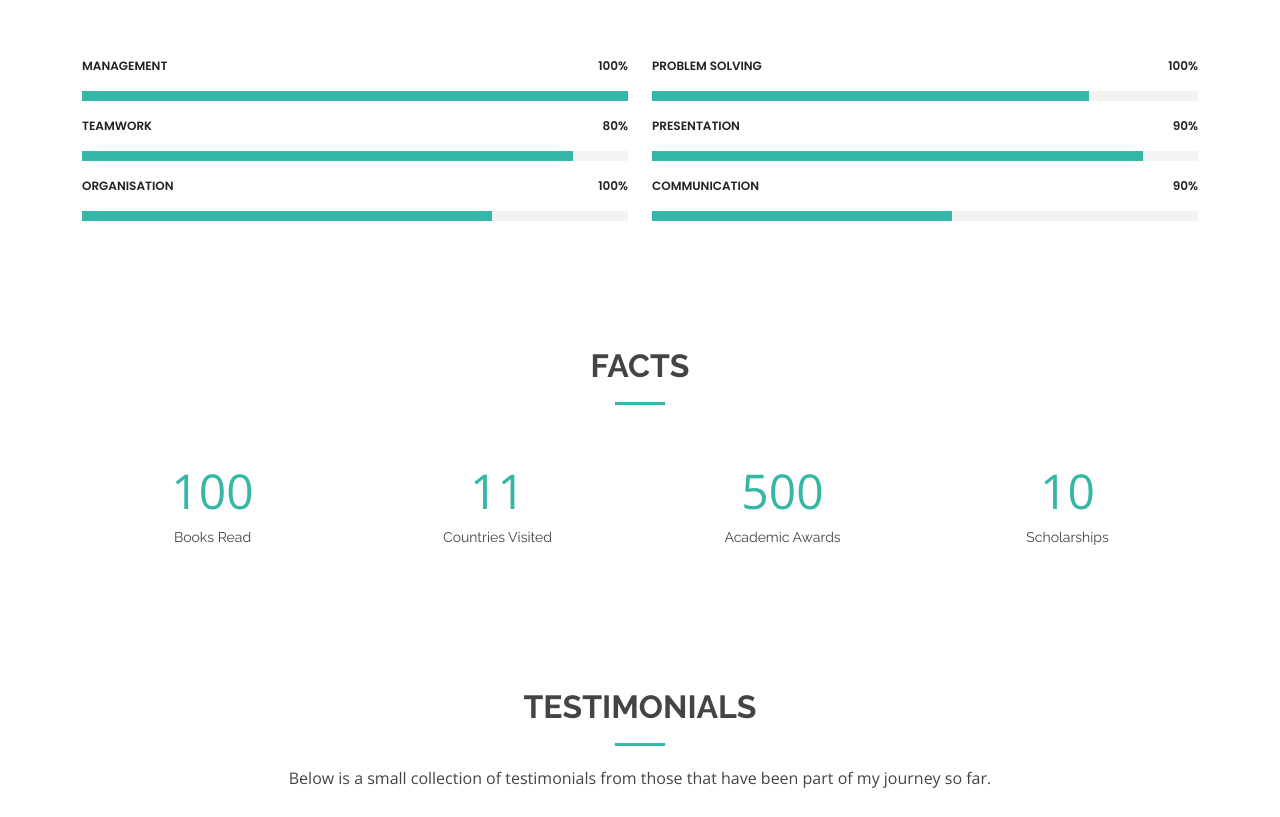
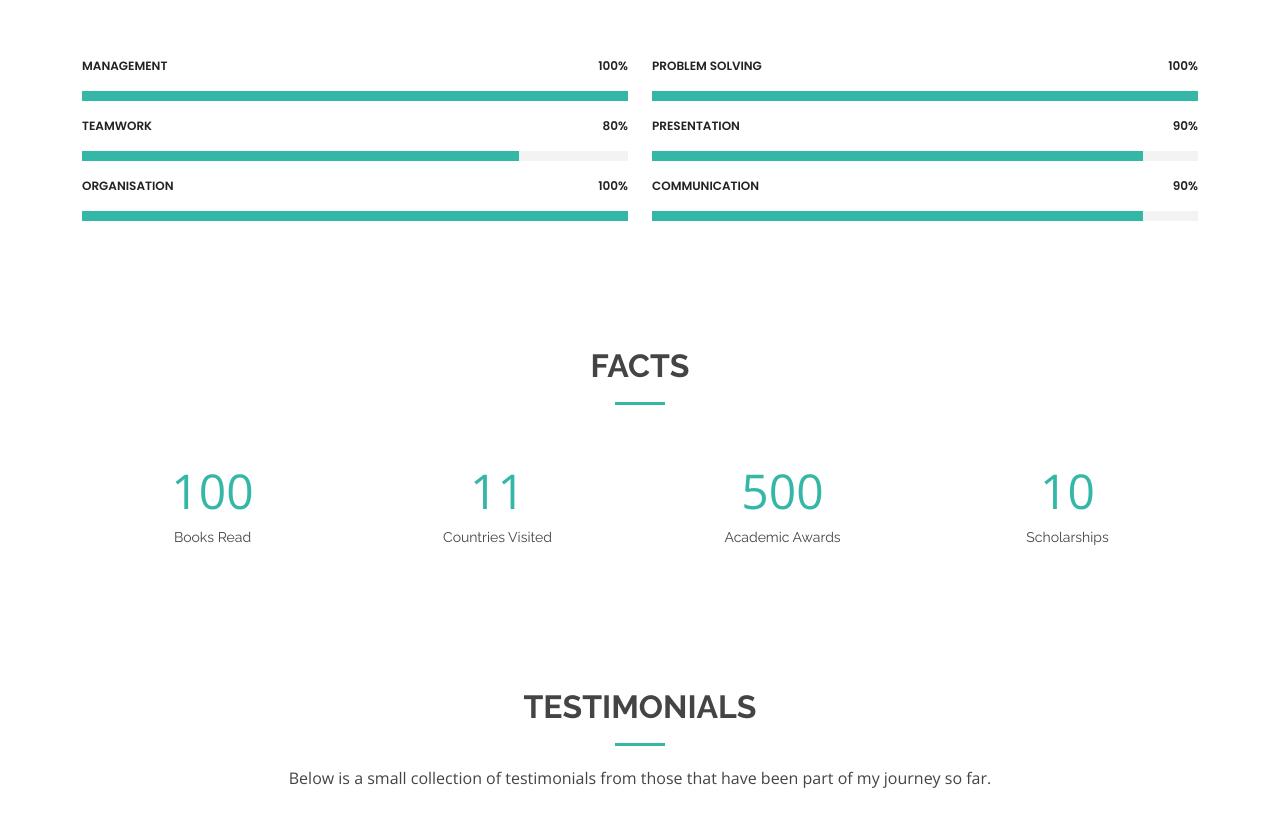
Before and after one commit to yli98/yli98.github.io, a plain HTML site: page about.html in a window 1280 px wide. Shown: the part 937-1754 px from the top of the page. Drawn offline with nearby package versions, Linux system fonts and the light colour scheme.

Commit message:
updating about skill bars to reflect true percentages with visual aid

```diff
--- a/about.html
+++ b/about.html
@@ -150,14 +150,14 @@
             <div class="progress">
               <span class="skill">Teamwork <i class="val">80%</i></span>
               <div class="progress-bar-wrap">
-                <div class="progress-bar" role="progressbar" aria-valuenow="90" aria-valuemin="0" aria-valuemax="100"></div>
+                <div class="progress-bar" role="progressbar" aria-valuenow="80" aria-valuemin="0" aria-valuemax="100"></div>
               </div>
             </div>
 
             <div class="progress">
               <span class="skill">Organisation <i class="val">100%</i></span>
               <div class="progress-bar-wrap">
-                <div class="progress-bar" role="progressbar" aria-valuenow="75" aria-valuemin="0" aria-valuemax="100"></div>
+                <div class="progress-bar" role="progressbar" aria-valuenow="100" aria-valuemin="0" aria-valuemax="100"></div>
               </div>
             </div>
 
@@ -168,7 +168,7 @@
             <div class="progress">
               <span class="skill">Problem Solving <i class="val">100%</i></span>
               <div class="progress-bar-wrap">
-                <div class="progress-bar" role="progressbar" aria-valuenow="80" aria-valuemin="0" aria-valuemax="100"></div>
+                <div class="progress-bar" role="progressbar" aria-valuenow="100" aria-valuemin="0" aria-valuemax="100"></div>
               </div>
             </div>
 
@@ -182,7 +182,7 @@
             <div class="progress">
               <span class="skill">Communication <i class="val">90%</i></span>
               <div class="progress-bar-wrap">
-                <div class="progress-bar" role="progressbar" aria-valuenow="55" aria-valuemin="0" aria-valuemax="100"></div>
+                <div class="progress-bar" role="progressbar" aria-valuenow="90" aria-valuemin="0" aria-valuemax="100"></div>
               </div>
             </div>
 
```
